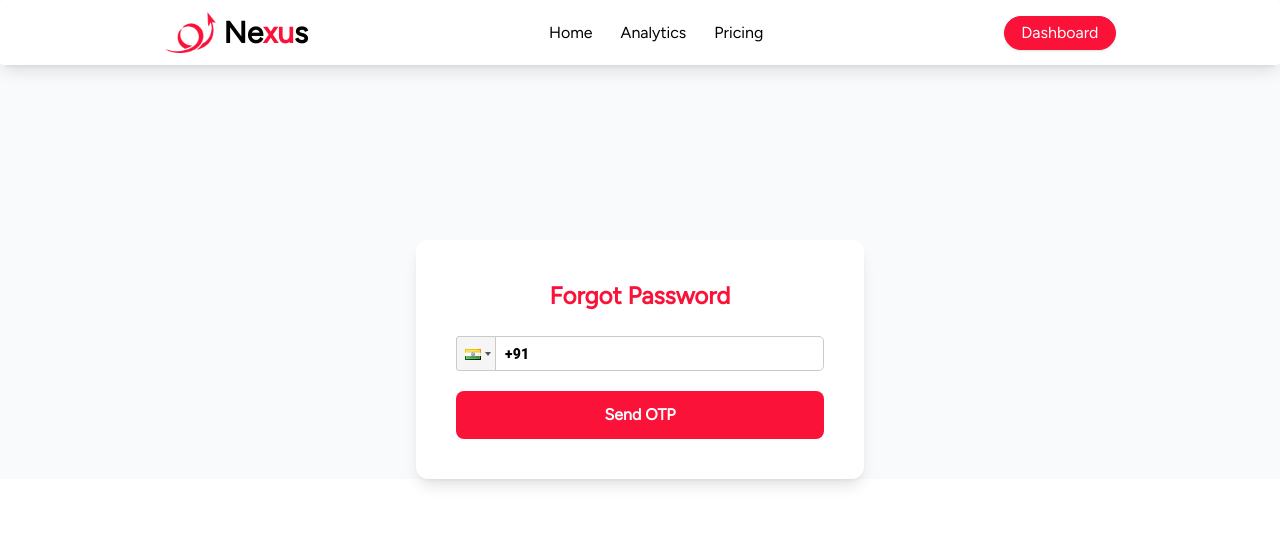
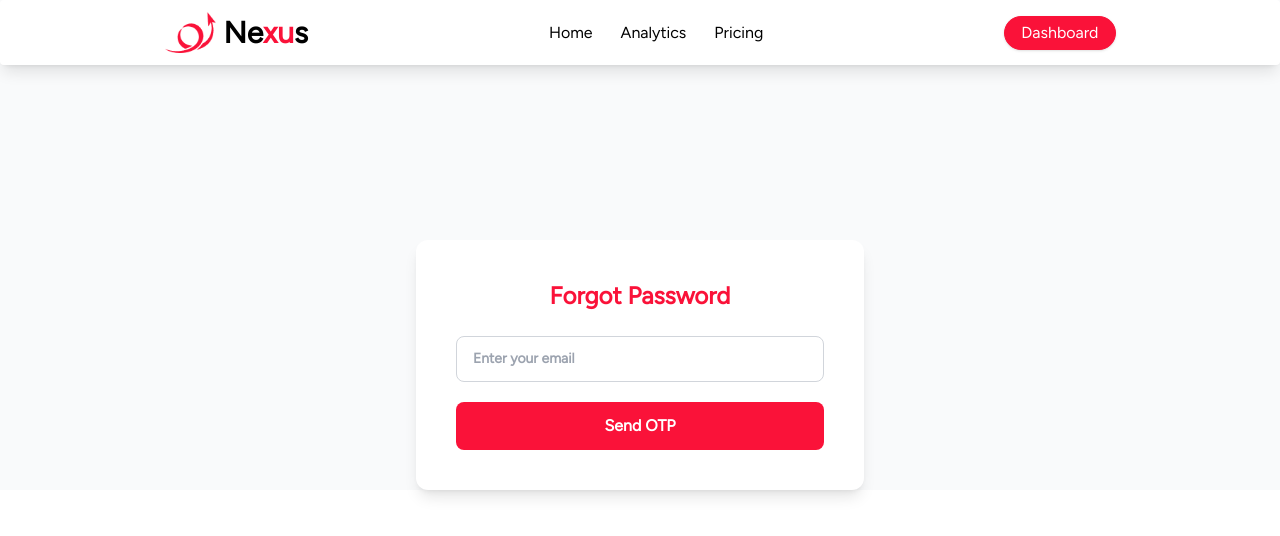
Before and after one commit to Codesmashersgit/Nexus, a React (Vite) app in the folder Frontend/: page /forgot-Password in a window 1280 px wide. Shown: the top 536 px of the page. Built offline with nearby package versions, Linux system fonts and the light colour scheme.

Commit message:
New Features added in Forgotpassword.jsx

```diff
--- a/Frontend/src/pages/ForgotPassword.jsx
+++ b/Frontend/src/pages/ForgotPassword.jsx
@@ -1,11 +1,50 @@
-import React, { useState } from "react";
-import PhoneInput from "react-phone-input-2";
-import 'react-phone-input-2/lib/style.css';
+import React, { useState, useRef } from "react";
 import axios from "axios";
+import { useNavigate } from "react-router-dom";
+
+// 🔥 Hotstar-style OTP COMPONENT
+function OtpInput({ otp, setOtp, length = 6 }) {
+  const inputsRef = useRef([]);
+
+  const handleChange = (value, index) => {
+    if (!/^[0-9]?$/.test(value)) return;
+
+    const newOtp = [...otp];
+    newOtp[index] = value;
+    setOtp(newOtp);
+
+    if (value && index < length - 1) {
+      inputsRef.current[index + 1].focus();
+    }
+  };
+
+  const handleBackspace = (e, index) => {
+    if (e.key === "Backspace" && !otp[index] && index > 0) {
+      inputsRef.current[index - 1].focus();
+    }
+  };
+
+  return (
+    <div className="flex gap-3 justify-center">
+      {Array.from({ length }).map((_, index) => (
+        <input
+          key={index}
+          ref={(el) => (inputsRef.current[index] = el)}
+          type="text"
+          maxLength={1}
+          value={otp[index] || ""}
+          onChange={(e) => handleChange(e.target.value, index)}
+          onKeyDown={(e) => handleBackspace(e, index)}
+          className="w-12 h-12 border border-gray-400 rounded-lg text-center text-xl"
+        />
+      ))}
+    </div>
+  );
+}
 
 function ForgotPassword() {
-  const [phone, setPhone] = useState("");
-  const [otp, setOtp] = useState("");
+  const [email, setEmail] = useState("");
+  const [otp, setOtp] = useState(Array(6).fill(""));
   const [newPassword, setNewPassword] = useState("");
   const [confirmPassword, setConfirmPassword] = useState("");
   const [message, setMessage] = useState("");
@@ -14,17 +53,18 @@ function ForgotPassword() {
   const [isVerified, setIsVerified] = useState(false);
   const [loading, setLoading] = useState(false);
 
+  const navigate = useNavigate();
+
   // Step 1: Send OTP
-  const handlePhoneSubmit = async (e) => {
+  const handleEmailSubmit = async (e) => {
     e.preventDefault();
     setMessage("");
     setError("");
     setLoading(true);
 
     try {
-      const fullPhone = "+" + phone;
-      const res = await axios.post("http://localhost:5000/api/auth/send-otp", { phone: fullPhone });
-      setMessage(res.data.message || "OTP sent to your phone.");
+      const res = await axios.post("http://localhost:5000/api/auth/send-otp", { email });
+      setMessage(res.data.message || "OTP sent to your email.");
       setShowOtp(true);
     } catch (err) {
       setError(err.response?.data?.message || "Failed to send OTP.");
@@ -41,10 +81,9 @@ function ForgotPassword() {
     setLoading(true);
 
     try {
-      const fullPhone = "+" + phone;
       const res = await axios.post("http://localhost:5000/api/auth/check-otp", {
-        phone: fullPhone,
-        code: otp
+        email,
+        code: otp.join("")
       });
 
       if (res.data.status === "approved") {
@@ -52,11 +91,11 @@ function ForgotPassword() {
         setIsVerified(true);
         setShowOtp(false);
       } else {
-        setError("OTP is invalid or expired.");
+        setError("Invalid or expired OTP.");
       }
-      setOtp("");
+      setOtp(Array(6).fill(""));
     } catch (err) {
-      setError(err.response?.data?.error || "OTP verification failed.");
+      setError(err.response?.data?.message || "OTP verification failed.");
     } finally {
       setLoading(false);
     }
@@ -75,15 +114,19 @@ function ForgotPassword() {
 
     setLoading(true);
     try {
-      const fullPhone = "+" + phone;
       const res = await axios.post("http://localhost:5000/api/auth/reset-password", {
-        phone: fullPhone,
+        email,
         password: newPassword
       });
 
       setMessage(res.data.message || "Password reset successfully.");
+
+      setTimeout(() => {
+        navigate("/login");
+      }, 2000);
+
       setIsVerified(false);
-      setPhone("");
+      setEmail("");
       setNewPassword("");
       setConfirmPassword("");
     } catch (err) {
@@ -96,30 +139,28 @@ function ForgotPassword() {
   return (
     <div className="pt-28 flex justify-center bg-gray-50">
       <div className="bg-white rounded-xl shadow-lg lg:p-10 p-5 max-w-md w-full mt-32">
-        <h2 className="text-2xl font-bold text-[#fa1239] mb-6 text-center">Forgot Password</h2>
+        <h2 className="text-2xl font-bold text-[#fa1239] mb-6 text-center">
+          Forgot Password
+        </h2>
 
         {message && <div className="text-green-600 text-sm text-center mb-4">{message}</div>}
         {error && <div className="text-red-500 text-sm text-center mb-4">{error}</div>}
 
-        {/* Step 1: Phone Input */}
+        {/* STEP 1: EMAIL INPUT */}
         {!showOtp && !isVerified && (
-          <form onSubmit={handlePhoneSubmit} className="flex flex-col gap-5">
-            <PhoneInput
-              country={'in'}
-              value={phone}
-              onChange={setPhone}
-              inputProps={{
-                name: 'phone',
-                required: true,
-                autoFocus: true
-              }}
-              inputStyle={{ width: '100%' }}
+          <form onSubmit={handleEmailSubmit} className="flex flex-col gap-5">
+            <input
+              type="email"
+              placeholder="Enter your email"
+              required
+              value={email}
+              onChange={(e) => setEmail(e.target.value)}
+              className="border border-gray-300 text-sm rounded-lg py-3 px-4"
               disabled={loading}
-              disableFormatting={false}
             />
             <button
               type="submit"
-              disabled={loading || phone.length < 10}
+              disabled={loading}
               className={`bg-[#fa1239] text-white py-3 rounded-lg font-semibold transition ${
                 loading ? "opacity-50 cursor-not-allowed" : "hover:bg-[#d1112b]"
               }`}
@@ -129,23 +170,15 @@ function ForgotPassword() {
           </form>
         )}
 
-        {/* Step 2: OTP Input */}
+        {/* STEP 2: OTP INPUT */}
         {showOtp && !isVerified && (
-          <form onSubmit={handleOtpVerify} className="flex flex-col gap-5">
-            <input
-              type="text"
-              placeholder="Enter OTP"
-              required
-              value={otp}
-              onChange={(e) => setOtp(e.target.value)}
-              className="border border-gray-300 text-sm rounded-lg py-3 px-4"
-              disabled={loading}
-              maxLength={6}
-            />
+          <form onSubmit={handleOtpVerify} className="flex flex-col gap-5 items-center">
+            <OtpInput otp={otp} setOtp={setOtp} length={6} />
+
             <button
               type="submit"
               disabled={loading}
-              className={`bg-green-600 text-white py-3 rounded-lg font-semibold transition ${
+              className={`bg-green-600 w-full text-white py-3 rounded-lg font-semibold transition ${
                 loading ? "opacity-50 cursor-not-allowed" : "hover:bg-green-700"
               }`}
             >
@@ -154,7 +187,7 @@ function ForgotPassword() {
           </form>
         )}
 
-        {/* Step 3: Reset Password */}
+        {/* STEP 3: RESET PASSWORD */}
         {isVerified && (
           <form onSubmit={handlePasswordReset} className="flex flex-col gap-5">
             <input
```
